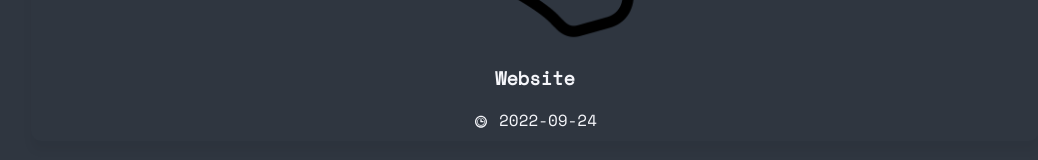
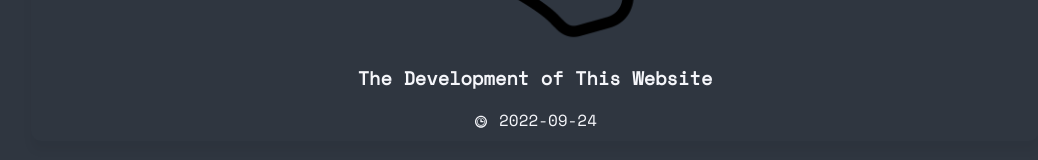
Before and after one commit to al651/alham.co, a React (Create React App) app: page / in a window 1280 px wide. Both pictures are taken after a click on the item "blog". Shown: the part 295-455 px from the top of the page, without its empty margins (105-1143 px from the left). Built offline with nearby package versions, Linux system fonts and the light colour scheme; grey boxes are pictures that could not be loaded.

Commit message:
Started writing markdown posts to test on live

```diff
--- a/src/components/PostContent.js
+++ b/src/components/PostContent.js
@@ -1,4 +1,3 @@
-
 import React from "react";
 import ReactMarkdown from "react-markdown";
 
--- a/src/pages/Blog.js
+++ b/src/pages/Blog.js
@@ -4,7 +4,7 @@ import hammerImage from '../images/develop-hammer-image.png'
 import BlogPostButton from "../components/BlogPostButton"
 
 const blogPosts = [ /* boilerplate table format: { title: '', description: '', img:  , imgalt: '', slug: '' } */
-    { title: 'Website', description: 'Welcome to my website. It took a lot of effort to create as I wanted the website to not use a template so I had to make everything from scratch.', img: websiteIcon, imgalt: 'A computer cursor clicking a rounded edge rectangle that has the text "WWW." inside.', slug: '/2022-09-24-blog-post', date: '2022-09-24', file: '2022-09-24-blog-post'},
+    { title: 'The Development of This Website', description: 'Welcome to my website! It took a lot of effort to create as I wanted the website to not use a template so I had to make everything from scratch.', img: websiteIcon, imgalt: 'A computer cursor clicking a rounded edge rectangle that has the text "WWW." inside.', slug: '/2022-09-24-blog-post', date: '2022-09-24', file: '2022-09-24-blog-post'},
     { title: 'Second Test Post', description: 'Lorem ipsum dolor sit amet, consectetur adipiscing elit. Curabitur molestie ullamcorper metus, porttitor cursus ligula. Duis eu ultrices mauris. Aenean congue laoreet nulla, pulvinar varius quam condimentum in. Nullam sed fermentum urna. In elementum volutpat porttitor. Vivamus at vestibulum sapien. Vivamus commodo porta elit. Suspendisse posuere ipsum vitae condimentum volutpat. Donec vel leo consequat, efficitur sapien at, scelerisque leo. Morbi placerat ligula quis nulla fermentum, quis sodales dolor feugiat. Praesent sed commodo augue. Pellentesque imperdiet ante eget risus dictum, molestie mattis tellus elementum. Donec dapibus, quam non interdum viverra, tortor libero mollis erat, quis sagittis justo risus sed nulla. Suspendisse sed ullamcorper erat. Duis elementum est nisl, ac maximus lacus euismod sed.', img: hammerImage, imgalt: 'A drawing of a hammer.', slug: '/lorem', date: '2021-05-23'}
 ]
 
--- a/src/pages/Post.js
+++ b/src/pages/Post.js
@@ -1,4 +1,5 @@
 import PostContent from "../components/PostContent"
+import '../styles/Post.css'
 import {useEffect, useState} from "react"
 
 const Post = () => {
--- a/src/pages/blog-posts/2022-09-24-blog-post.md
+++ b/src/pages/blog-posts/2022-09-24-blog-post.md
@@ -1 +1,11 @@
-# Post
+# The Development of This Website
+
+Welcome to my website! It took a lot of effort and time to create as I wanted the website to not use a template so I had to make everything from scratch.
+
+One of the most significant reasons this website took so long is that I had never used React or JavaScript before, so I was going into this project essentially blind, teaching myself as I went.
+
+The first place I went when starting was immediately to find websites that achieved what I was trying to achieve. I took note of their designs and had a look at some of the html code that the websites used.
+
+![hammer here](/static/media/develop-hammer-image.51817483a5ac2d1b4ea8.png)
+
+WIP
--- a/src/styles/Post.css
+++ b/src/styles/Post.css
@@ -1,4 +1,2 @@
-.content{
-    display: flex;
-    justify-content: left;
-}
+/* .content{
+} */
```
